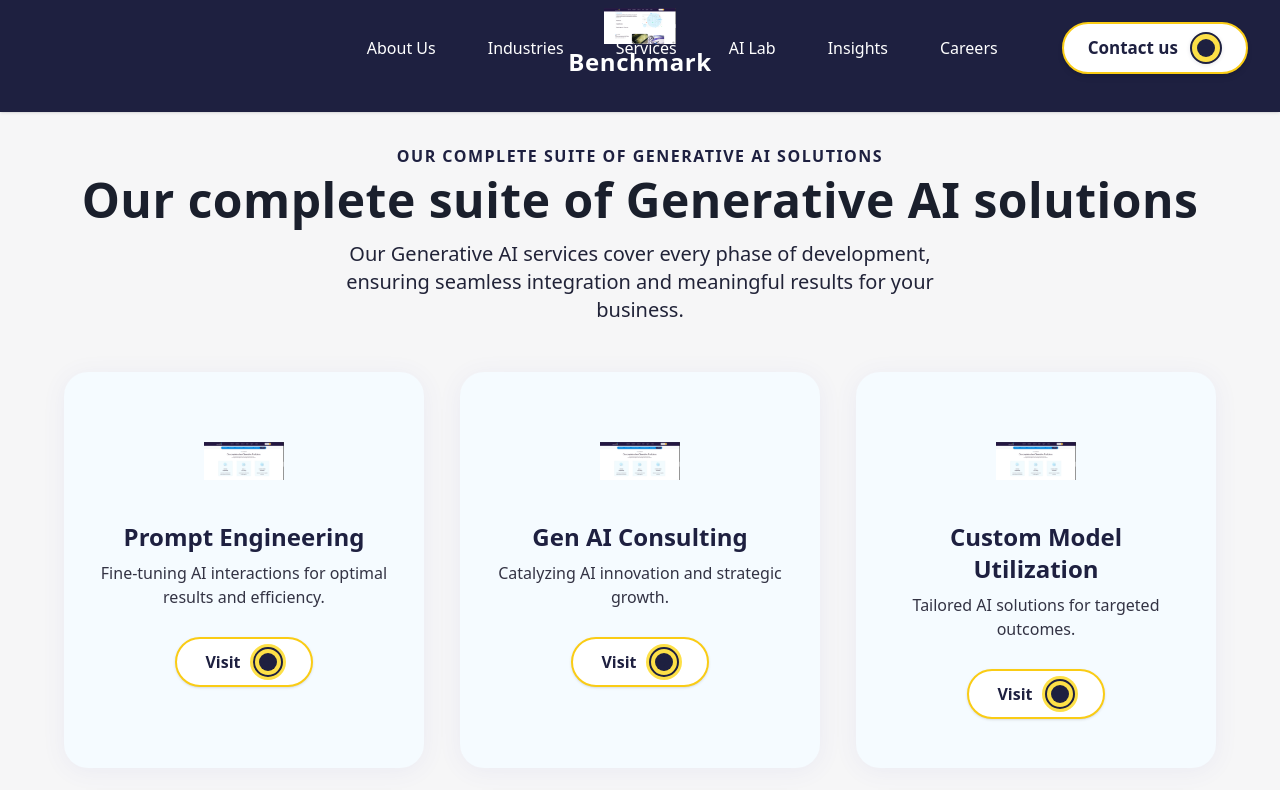
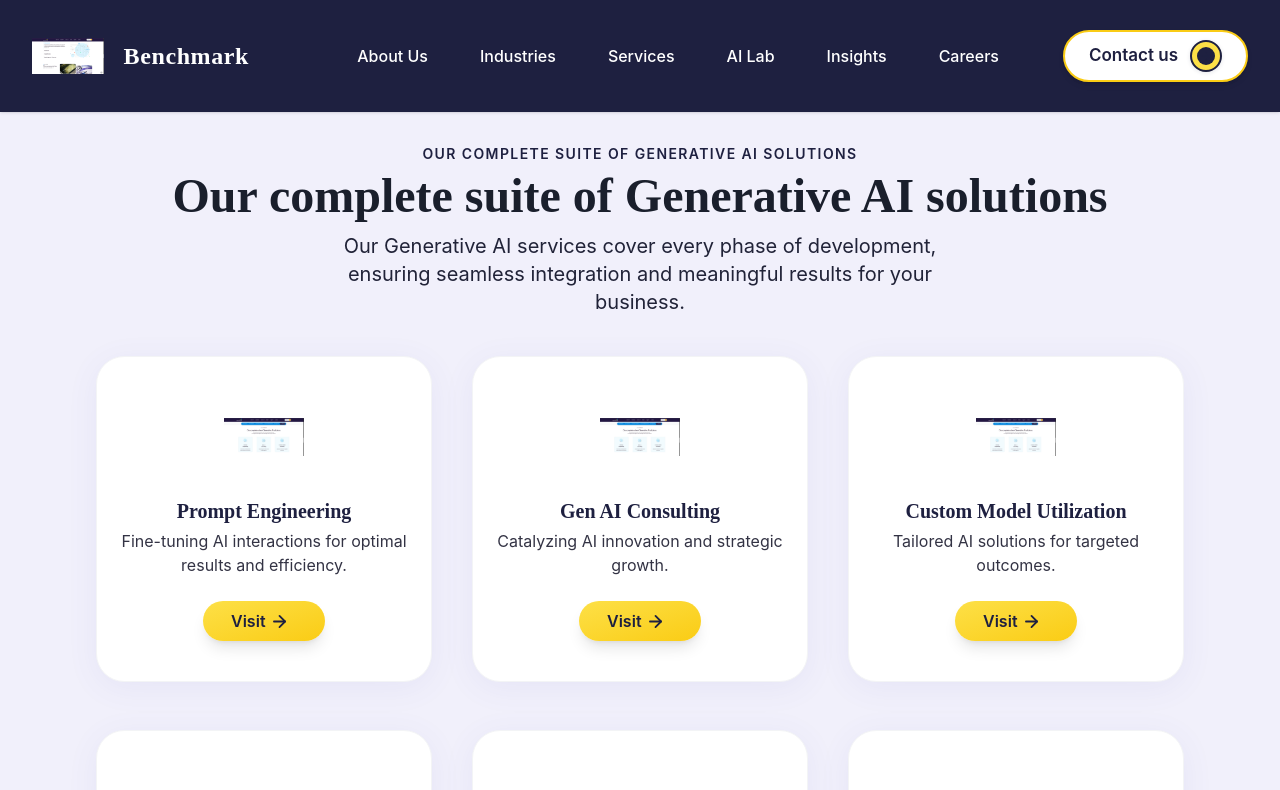
Before and after one commit to sanket-pangavhane/ai-poc-explorer-hub, a React (Vite) app: page / in a window 1280 px wide. Shown: the top 790 px of the page. Built offline with nearby package versions, Linux system fonts and the light colour scheme.

Commit message:
feat: Improve navbar and body styling
- Moved the benchmark name and logo to the left of the navbar.
- Changed the background color of the body.
- Improved button styles and font usage.

```diff
--- a/src/components/Navbar.tsx
+++ b/src/components/Navbar.tsx
@@ -11,25 +11,26 @@ const NAV_ITEMS = [
 ];
 
 const Navbar = () => (
-  <nav className="w-full h-28 bg-[#1e2040] flex flex-col items-center px-8 shadow z-50 fixed top-0 left-0 transition-colors duration-300">
-    {/* Logo above the Benchmark name */}
-    <div className="flex flex-col items-center mt-2">
+  <nav className="w-full h-28 bg-[#1e2040] flex items-center px-8 shadow z-50 fixed top-0 left-0 transition-colors duration-300">
+    {/* Logo + Benchmark name left-aligned */}
+    <div className="flex items-center gap-3" style={{ minWidth: 180 }}>
       <img
         src="/lovable-uploads/8b259f13-a00b-4332-9a05-ea009bd4c8eb.png"
         alt="Benchmark Logo"
-        className="h-9 w-auto mb-1"
+        className="h-9 w-auto mr-2"
         draggable={false}
-        style={{ marginBottom: "2px" }}
       />
-      <span className="text-2xl font-bold text-white tracking-wide" style={{ fontFamily: "inherit" }}>Benchmark</span>
+      <span className="text-2xl font-bold text-white tracking-wide font-playfair">Benchmark</span>
     </div>
-    {/* Right-side navigation */}
-    <div className="absolute right-8 top-[22px] flex items-center gap-2 lg:gap-7">
+    {/* Center spacer */}
+    <div className="flex-1" />
+    {/* Navigation items right of logo/name */}
+    <div className="flex items-center gap-2 lg:gap-7">
       {NAV_ITEMS.map((item) => (
         <a
           key={item.label}
           href={item.href}
-          className="px-3 py-2 text-white text-base font-medium hover:text-yellow-200 transition-colors cursor-pointer"
+          className="px-3 py-2 text-white text-base font-medium font-inter hover:text-yellow-200 transition-colors cursor-pointer"
         >
           {item.label}
         </a>
@@ -37,10 +38,9 @@ const Navbar = () => (
       {/* Contact Button stylized */}
       <a
         href="#contact"
-        className="flex items-center gap-2 px-6 py-2 rounded-full bg-white hover:bg-yellow-400 border-2 border-yellow-400 transition-colors duration-300 ml-6 shadow-md"
+        className="flex items-center gap-2 px-6 py-2 rounded-full bg-white hover:bg-yellow-400 border-2 border-yellow-400 transition-colors duration-300 ml-6 shadow-md font-inter"
         style={{
           minWidth: 130,
-          fontFamily: "inherit",
           fontWeight: 600,
           fontSize: 17,
           color: "#1e2040",
--- a/src/components/PocList.tsx
+++ b/src/components/PocList.tsx
@@ -65,28 +65,31 @@ const mockPocs = [
 ];
 
 const PocList = () => (
-  <main className="w-full min-h-screen pt-36 pb-16 bg-[#F6F6F7]">
+  <main className="w-full min-h-screen pt-36 pb-16 bg-transparent">
     {/* Headings */}
-    <div className="flex flex-col items-center mb-12">
-      <span className="text-[#1e2040] text-base font-semibold mb-2 tracking-wide" style={{ letterSpacing: 1.5 }}>
-        OUR COMPLETE SUITE OF GENERATIVE AI SOLUTIONS
+    <div className="flex flex-col items-center mb-10">
+      <span className="text-[#1e2040] text-sm font-semibold mb-2 tracking-widest uppercase font-inter">
+        Our Complete Suite of Generative AI Solutions
       </span>
-      <h2 className="text-4xl md:text-5xl font-bold text-[#1A1F2C] mb-4 text-center" style={{ fontFamily: "inherit", letterSpacing: ".5px" }}>
+      <h2 className="text-4xl md:text-5xl font-bold text-[#1A1F2C] mb-3 text-center font-playfair">
         Our complete suite of Generative AI solutions
       </h2>
-      <div className="text-lg md:text-xl font-normal text-[#212338] text-center max-w-2xl">
+      <div className="text-lg md:text-xl font-normal text-[#212338] text-center max-w-2xl font-inter">
         Our Generative AI services cover every phase of development,
         <br className="hidden sm:block" />
         ensuring seamless integration and meaningful results for your business.
       </div>
     </div>
-    {/* Cards Grid */}
-    <div className="w-full grid grid-cols-1 sm:grid-cols-2 md:grid-cols-3 gap-9 px-2 md:px-16 mx-auto">
+    {/* Cards Grid: 3 columns, 4 rows */}
+    <div className="w-full grid grid-cols-1 sm:grid-cols-2 lg:grid-cols-3 gap-x-10 gap-y-12 px-4 md:px-10 lg:px-24 mx-auto max-w-7xl">
       {mockPocs.map((poc, idx) => (
         <div
           key={poc.name}
-          className="flex flex-col items-center bg-[#f5fbff] rounded-2xl shadow-[0_3px_24px_0_rgba(80,90,180,0.07)] px-7 py-12 border border-transparent hover:shadow-lg transition-transform hover:scale-[1.025] duration-300"
-          style={{ minHeight: 340, borderRadius: 24 }}
+          className="flex flex-col items-center bg-white rounded-3xl shadow-[0_6px_32px_0_rgba(80,90,180,0.07)] px-6 py-10 border border-gray-100 hover:shadow-xl hover:-translate-y-1 transition-transform duration-300"
+          style={{
+            minHeight: 320,
+            borderRadius: 28,
+          }}
         >
           {/* Icon/Image */}
           <div className="mb-5 flex items-center justify-center">
@@ -98,51 +101,26 @@ const PocList = () => (
             />
           </div>
           {/* Name */}
-          <div className="text-xl md:text-2xl font-bold text-[#1e2040] text-center mb-2" style={{ fontFamily: "inherit" }}>
+          <div className="text-lg md:text-xl font-bold text-[#1e2040] text-center mb-1 font-playfair">
             {poc.name}
           </div>
           {/* Description */}
-          <div className="text-md text-center text-[#333344] mb-7 font-normal max-w-xs">
+          <div className="text-md text-center text-[#333344] mb-6 font-inter max-w-xs">
             {poc.description}
           </div>
-          {/* Visit Button (styled like contact us) */}
+          {/* Visit Button (modern style) */}
           <button
             type="button"
-            className="group flex items-center gap-2 px-7 py-2 rounded-full bg-white hover:bg-yellow-400 border-2 border-yellow-400 transition-colors duration-400 outline-none focus-visible:ring-2 focus-visible:ring-yellow-400 shadow"
+            className="group relative flex items-center gap-2 px-7 py-2 rounded-full font-bold font-inter bg-gradient-to-br from-yellow-300 to-yellow-400 hover:from-yellow-400 hover:to-yellow-300 shadow-lg border-none active:scale-95
+                        transition-all duration-200 text-[#1e2040] text-base outline-none focus-visible:ring-2 focus-visible:ring-yellow-400"
             style={{
-              fontWeight: 600,
-              fontFamily: "inherit",
-              fontSize: 16,
-              color: "#1e2040",
-              minWidth: 110,
-              transition: "background 0.5s linear"
+              minWidth: 122,
+              letterSpacing: 0.02,
             }}
           >
-            <span className="relative z-10 font-semibold transition-colors">Visit</span>
-            <span className="relative z-10 flex items-center justify-center ml-1">
-              <span
-                className="flex items-center justify-center rounded-full"
-                style={{
-                  backgroundColor: "#fde047",
-                  border: "2.2px solid #1e2040",
-                  boxShadow: "0px 0px 0px 3px #fde047",
-                  width: 30,
-                  height: 30,
-                  display: "flex"
-                }}
-              >
-                <ArrowRight
-                  size={18}
-                  color="#1e2040"
-                  strokeWidth={2.5}
-                  className="rounded-full"
-                  style={{
-                    background: "#1e2040",
-                    borderRadius: "9999px",
-                    padding: 2.5,
-                  }}
-                />
-              </span>
+            <span className="relative z-10 font-semibold flex items-center">
+              Visit
+              <ArrowRight size={19} className="ml-1 transition-transform group-hover:translate-x-0.5" color="#1e2040" strokeWidth={2.3} />
             </span>
           </button>
         </div>
--- a/src/index.css
+++ b/src/index.css
@@ -1,3 +1,4 @@
+
 @tailwind base;
 @tailwind components;
 @tailwind utilities;
@@ -93,9 +94,10 @@
 @layer base {
   * {
     @apply border-border;
+    font-family: inherit;
   }
 
   body {
-    @apply bg-background text-foreground;
+    @apply bg-background text-foreground font-inter;
   }
 }
--- a/src/pages/Index.tsx
+++ b/src/pages/Index.tsx
@@ -3,7 +3,8 @@ import Navbar from "../components/Navbar";
 import PocList from "../components/PocList";
 
 const Index = () => (
-  <div className="min-h-screen bg-[#F6F6F7] relative">
+  <div className="min-h-screen bg-[#F1F0FB] relative font-inter">
+    {/* Custom body background, not touching navbar */}
     <Navbar />
     {/* PocList as full-width, no container div */}
     <PocList />
--- a/tailwind.config.ts
+++ b/tailwind.config.ts
@@ -1,3 +1,4 @@
+
 import type { Config } from "tailwindcss";
 
 export default {
@@ -18,6 +19,10 @@ export default {
 			}
 		},
 		extend: {
+			fontFamily: {
+				inter: ['Inter', 'sans-serif'],
+				playfair: ['Playfair Display', 'serif'],
+			},
 			colors: {
 				border: 'hsl(var(--border))',
 				input: 'hsl(var(--input))',
@@ -94,3 +99,6 @@ export default {
 	},
 	plugins: [require("tailwindcss-animate")],
 } satisfies Config;
+
+// Add following to your index.html <head> for fonts:
+// <link rel="stylesheet" href="https://fonts.googleapis.com/css2?family=Inter:wght@400;600&family=Playfair+Display:wght@700&display=swap">
```
